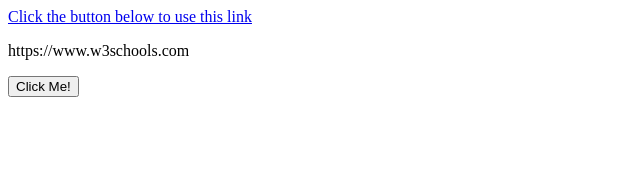
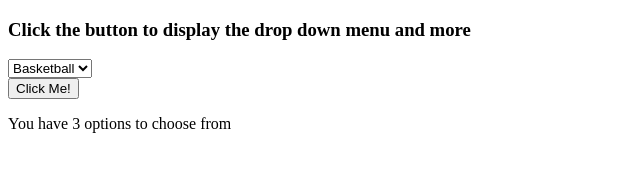
Before and after one commit to d-morris16/Module_3_DOM_Problems, a plain HTML site: page index.html in a window 1280 px wide. Both pictures are taken after a click on the button "Click Me!". Shown: the whole page, without its empty margins (0-640 px from the left). Drawn offline with Linux system fonts and the light colour scheme.

Commit message:
First commit for problem 3

```diff
--- /dev/null
+++ b/dom-problem-3.js
@@ -0,0 +1,13 @@
+function selector() {
+	let text = document.getElementById("sports").value;
+	document.getElementById("youSelect").innerHTML =
+	"You selected: " + text;
+}
+
+document.getElementById("onclick").onclick = numOfValues;
+
+function numOfValues() {
+	let x = document.getElementById("sports").options.length;
+	document.getElementById("numOfItems").innerHTML =
+	"You have " + x + " options to choose from";
+}
--- a/index.html
+++ b/index.html
@@ -1,20 +1,28 @@
 <!doctype html>
 <html lang="en">
   <head>
-    <title>DOM-Problem 2</title>
+    <title>DOM-Problem 3</title>
 
   </head>
 
   <body>
-
-    <div class="linkProblem">
-      <a id="link" href="https://www.w3schools.com">Click the button below to use this link</a>
-
-      <p id="theLink"></p>
-
-      <button id="button1" type="button">Click Me!</button>
+    <h3>Click the button to display the drop down menu and more</h3>
+    <div>
+      <select id="sports" onchange="selector()">
+        <option value="Basketball">Basketball</option>
+        <option value="Football">Football</option>
+        <option value="Soccer">Soccer</option>
+      </select>
     </div>
 
-    <script src="dom-problem-2.js"></script>
+    <div>
+      <button id="onclick" type="button">Click Me!</button>
+      <p id="youSelect"></p>
+      <p id="numOfItems"></p>
+
+    </div>
+
+
+    <script src="dom-problem-3.js"></script>
   </body>
 </html>
```
